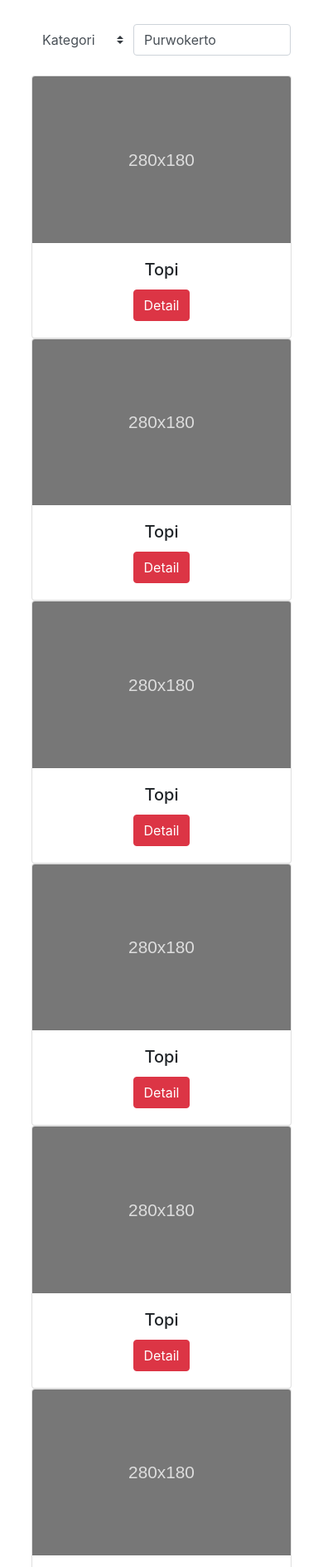
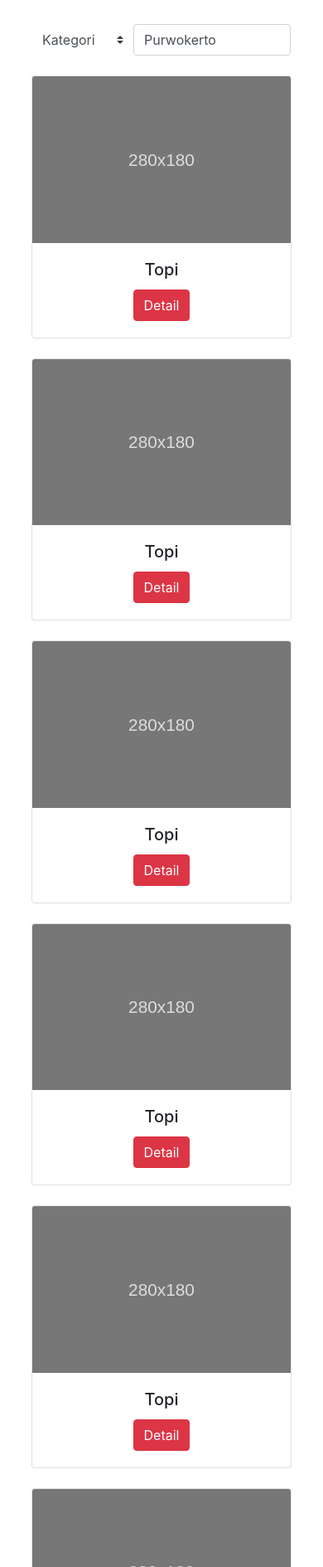
Before and after one commit to habib-ada/bantucari, a plain HTML site: page index.html in a window 390 px wide. Shown: the part 111-2000 px from the top of the page at 83% size. Drawn offline with Linux system fonts and the light colour scheme.

Commit message:
kasih margin di setiap card (item)

```diff
--- a/index.html
+++ b/index.html
@@ -65,7 +65,7 @@
       </header>
       <div class="row text-center m-2">
         <!-- product -->
-        <div class="col-xl-3 col-sm-3">
+        <div class="col-xl-3 col-sm-3 mb-4">
           <div class="card">
             <img
               class="card-img-top"
@@ -78,7 +78,7 @@
             </div>
           </div>
         </div>
-        <div class="col-xl-3 col-sm-3">
+        <div class="col-xl-3 col-sm-3 mb-4">
           <div class="card">
             <img
               class="card-img-top"
@@ -91,7 +91,7 @@
             </div>
           </div>
         </div>
-        <div class="col-xl-3 col-sm-3">
+        <div class="col-xl-3 col-sm-3 mb-4">
           <div class="card">
             <img
               class="card-img-top"
@@ -104,7 +104,7 @@
             </div>
           </div>
         </div>
-        <div class="col-xl-3 col-sm-3">
+        <div class="col-xl-3 col-sm-3 mb-4">
           <div class="card">
             <img
               class="card-img-top"
@@ -117,7 +117,7 @@
             </div>
           </div>
         </div>
-        <div class="col-xl-3 col-sm-3">
+        <div class="col-xl-3 col-sm-3 mb-4">
           <div class="card">
             <img
               class="card-img-top"
@@ -130,7 +130,7 @@
             </div>
           </div>
         </div>
-        <div class="col-xl-3 col-sm-3">
+        <div class="col-xl-3 col-sm-3 mb-4">
           <div class="card">
             <img
               class="card-img-top"
@@ -143,7 +143,7 @@
             </div>
           </div>
         </div>
-        <div class="col-xl-3 col-sm-3">
+        <div class="col-xl-3 col-sm-3 mb-4">
           <div class="card">
             <img
               class="card-img-top"
@@ -156,7 +156,7 @@
             </div>
           </div>
         </div>
-        <div class="col-xl-3 col-sm-3">
+        <div class="col-xl-3 col-sm-3 mb-4">
           <div class="card">
             <img
               class="card-img-top"
```
